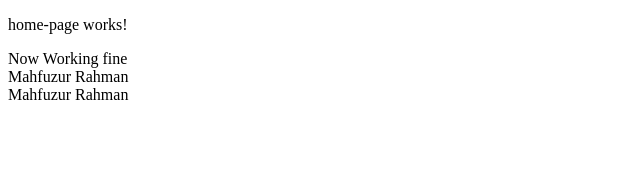
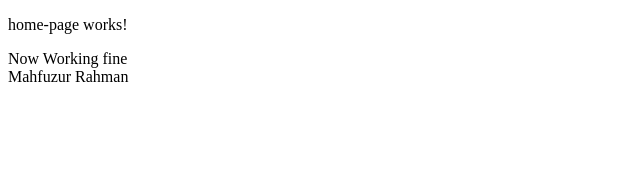
Before and after one commit to mahfuzur-rahman-swe/mahfuzur-rahman-swe.github.io, an Angular app: page / in a window 1280 px wide. Shown: the top 176 px of the page, without its empty margins (0-640 px from the left). Built offline with nearby package versions, Linux system fonts and the light colour scheme.

Commit message:
check auto deploy updated 4

```diff
--- a/src/app/home-page/home-page.component.html
+++ b/src/app/home-page/home-page.component.html
@@ -1,4 +1,3 @@
 <p>home-page works!</p>
 <div>Now Working fine</div>
 <div>Mahfuzur Rahman</div>
-<div>Mahfuzur Rahman</div>
```
